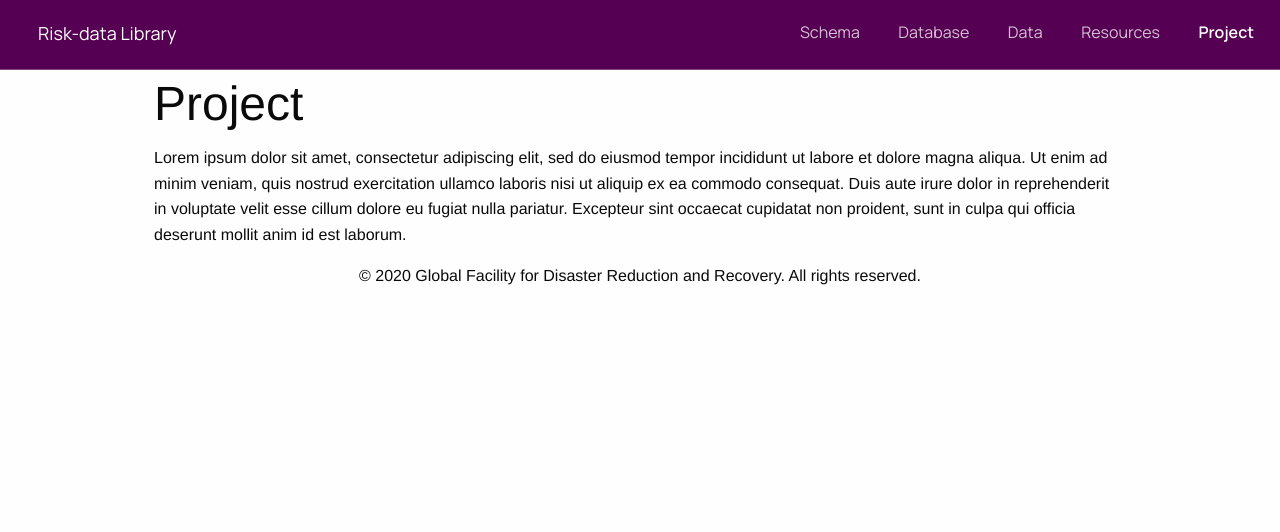
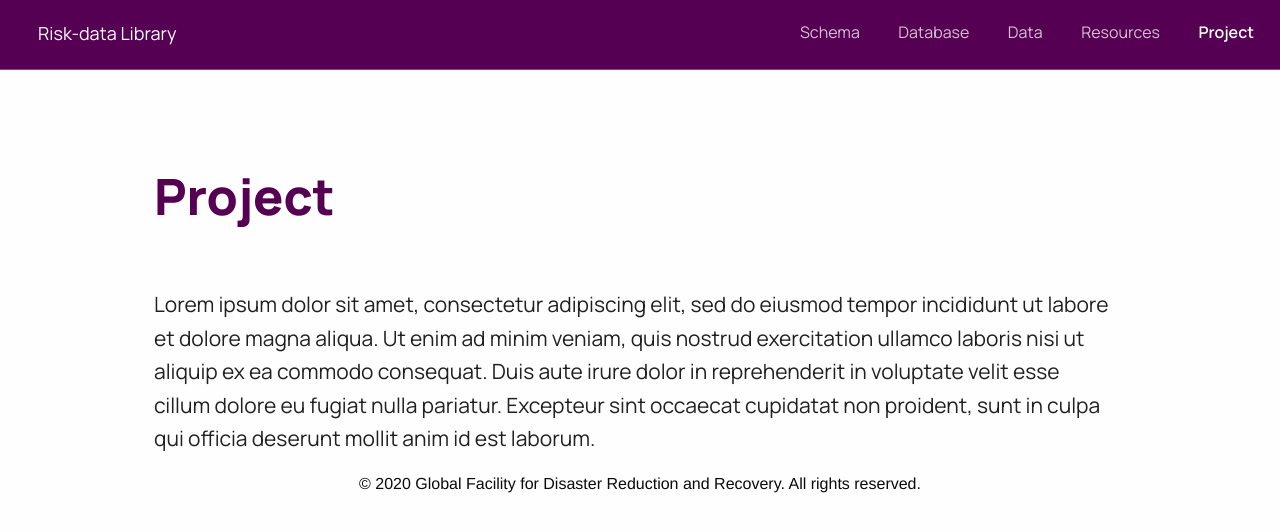
Before and after one commit to GFDRR/risk-data-library.github.io, a Jekyll site: the page built from project.md, in a window 1280 px wide. Shown: the top 532 px of the page. Built offline with Jekyll 4.4.1, drawn with Linux system fonts in a browser that asks for light colours; nearby versions of some CDN libraries.

Commit message:
page layout done

```diff
--- a/_includes/scripts.html
+++ b/_includes/scripts.html
@@ -1 +1 @@
-<script src="../dist/vendor.e99e55ed0eb5559e320b.js"></script><script src="../dist/main.14ed3935893512f872a0.js"></script>
+<script src="../dist/vendor.e99e55ed0eb5559e320b.js"></script><script src="../dist/main.fd7fe0a0fec032be7d2b.js"></script>
--- a/_layouts/page.html
+++ b/_layouts/page.html
@@ -2,13 +2,15 @@
 layout: default
 ---
 
-<div class="container">
+<div class="page-container">
   <article>
     <header>
-      <h1>{{ page.title }}</h1>
+      <h1 class="page-container-title">{{ page.title }}</h1>
     </header>
     <section>
-      {{ content }}
+      <div class="page-container-content">
+        {{content }}
+      </div>
     </section>
   </article>
 </div>
--- a/_sass/_fonts.scss
+++ b/_sass/_fonts.scss
@@ -12,6 +12,7 @@ $normal-font-weight: normal;
 $primary-font-size: rem-calc(16);
 $secondary-font-size: rem-calc(18);
 $tertiary-font-size: rem-calc(20);
+$paragraph-font-size: rem-calc(21);
 $quaternary-font-size: rem-calc(31);
 $quinary-font-size: rem-calc(44);
 $title-font-size: rem-calc(50);
--- a/_sass/main.scss
+++ b/_sass/main.scss
@@ -41,10 +41,6 @@ pre {
   padding-left: rem-calc(154);
 }
 
-.container {
-  padding-right: rem-calc(169);
-  padding-left: rem-calc(154);
-}
 
 .landing-top-container {
   background-color: $light--primary-font-color
@@ -53,3 +49,24 @@ pre {
 .container-wrapper {
   max-width: 1200px;
 }
+
+.page-container {
+  padding-right: rem-calc(169);
+  padding-left: rem-calc(154);
+  margin-top: 91px;
+}
+
+.page-container-title {
+  font-family: $primary-font;
+  font-size: $title-font-size;
+  font-weight: $primary-font-weight;
+  color: $purple-primary-font-color;
+  margin-bottom: 57px;
+}
+
+.page-container-content>p {
+  font-family: $primary-font;
+  font-size: $paragraph-font-size;
+  font-weight: $normal-font-weight;
+  color: $dark-primary-font-color;
+}
```
